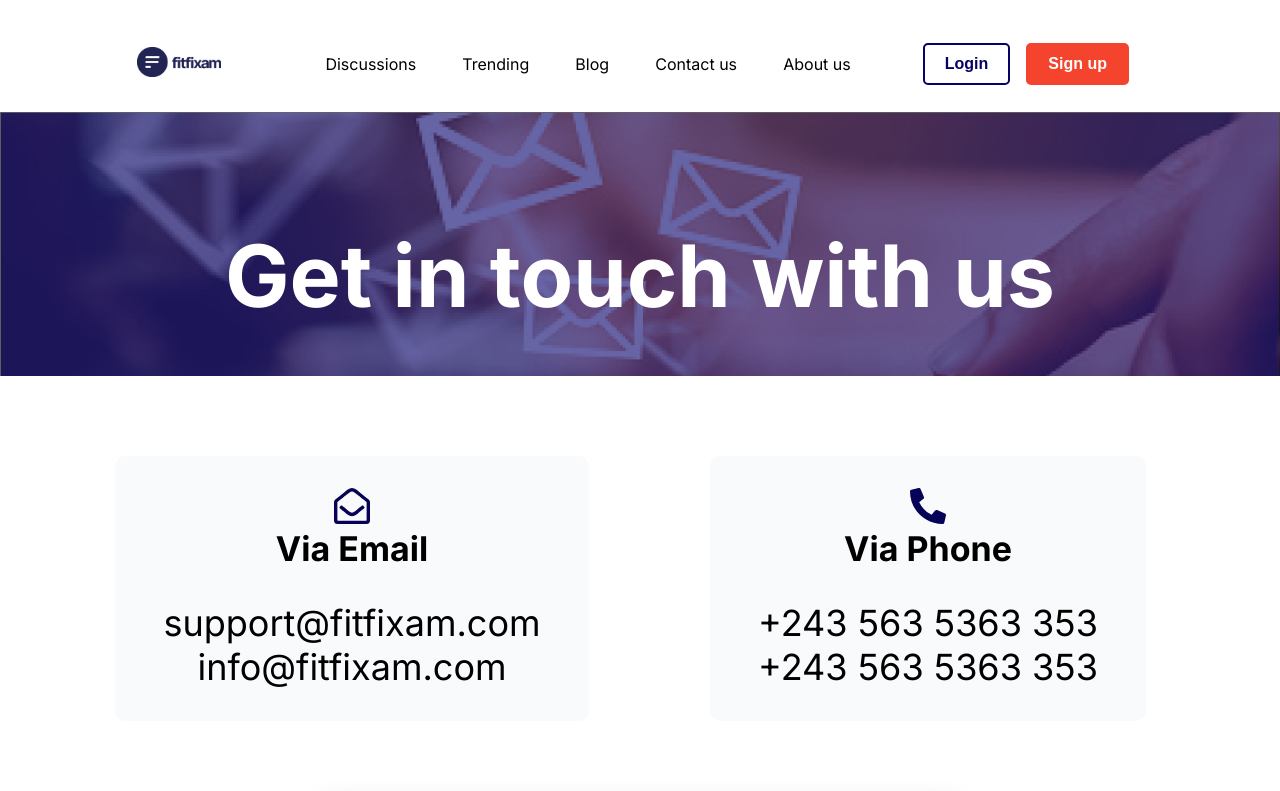
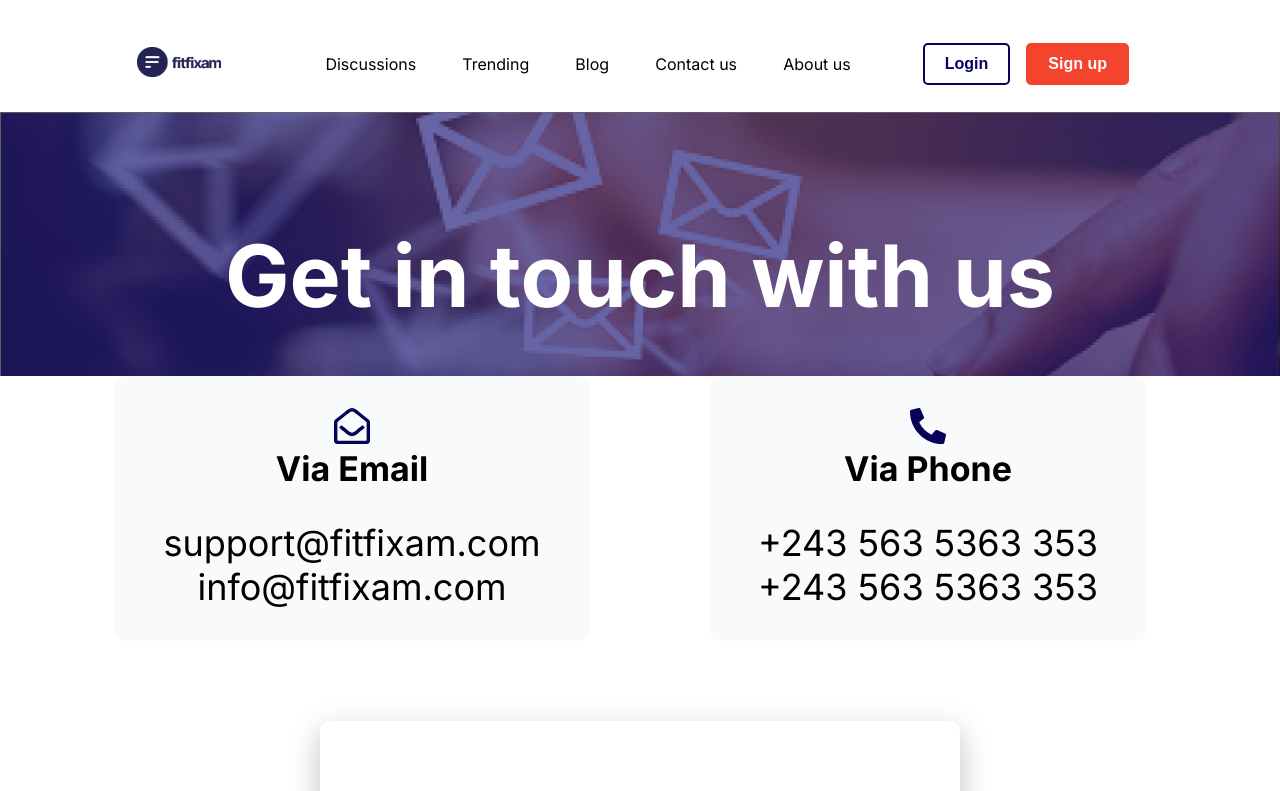
Before and after one commit to TalabiDele/fitfixam, a Next.js app: page /contact in a window 1280 px wide. Shown: the top 791 px of the page. Built offline with nearby package versions, Linux system fonts and the light colour scheme; no server answers; a small style sheet from the web is missing.

Commit message:
Removed margin bottom for all screens

```diff
--- a/Components/ContactUs/Style.js
+++ b/Components/ContactUs/Style.js
@@ -6,15 +6,15 @@ export const Container = styled.div`
   }
 
   @media (min-width: 1025px) and (max-width: 1280px) {
-    margin: 5rem 0rem;
+    margin: 0rem 0rem;
   }
 
   @media (min-width: 481px) and (max-width: 767px) {
-    margin: 5rem 0rem;
+    margin: 0rem 0rem;
   }
 
   @media (max-width: 480px) {
-    margin: 5rem 0rem;
+    margin: 0rem 0rem;
   }
 `;
 
```
